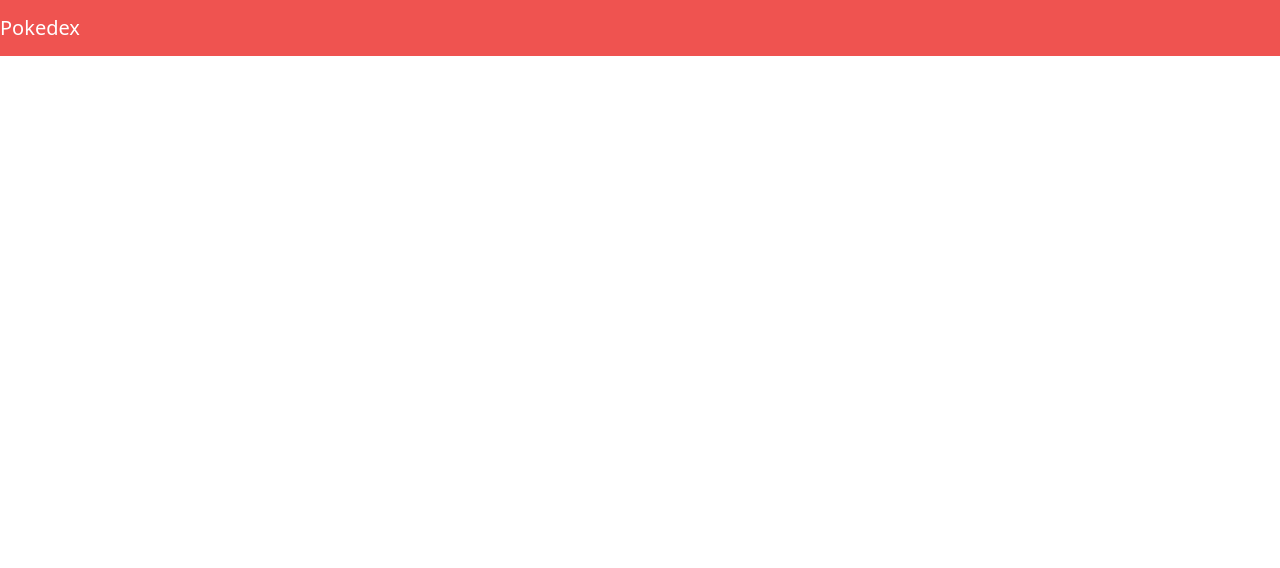
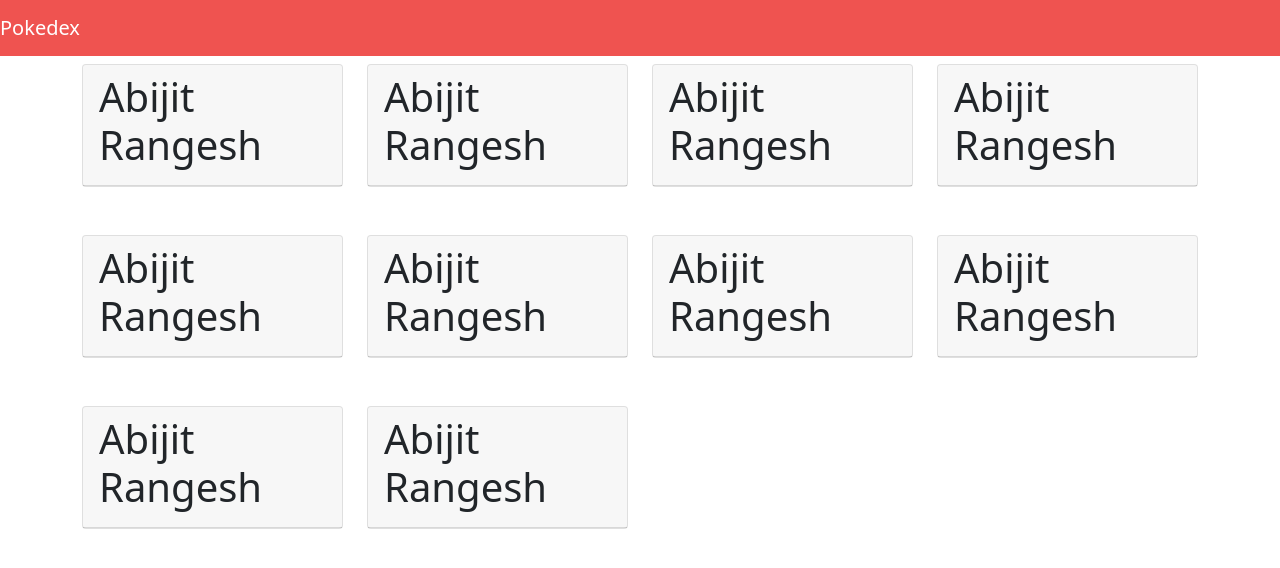
Before and after one commit to MagicalLime/reactdex, a React (Create React App) app: page / in a window 1280 px wide. Shown: the top 568 px of the page. Built offline with nearby package versions, Linux system fonts and the light colour scheme; no server answers.

Commit message:
further edits

```diff
--- a/package.json
+++ b/package.json
@@ -6,6 +6,7 @@
     "@testing-library/jest-dom": "^5.14.1",
     "@testing-library/react": "^11.2.7",
     "@testing-library/user-event": "^12.8.3",
+    "axios": "^0.22.0",
     "bootstrap": "^5.1.1",
     "react": "^17.0.2",
     "react-dom": "^17.0.2",
--- a/src/App.css
+++ b/src/App.css
@@ -1,3 +1,10 @@
+.App {
+  /* padding-top gives 4 "rem" of space from the top */
+  padding-top: 4rem;
+  min-height: 100vh;
+}
+
+
 .navbar {
-  background-color: #ef5350 !important
+  background-color: #ef5350 !important;
 }
--- a/src/App.js
+++ b/src/App.js
@@ -3,6 +3,7 @@ import React, { Component } from 'react';
 import styled from 'styled-components';
 import 'bootstrap/dist/css/bootstrap.min.css';
 import Navbar from './components/layouts/Navbar.js';
+import Dashboard from './components/layouts/Dashboard';
 
 
 
@@ -10,6 +11,9 @@ function App() {
   return (
     <div className="App">
       <Navbar />
+      <div className="container">
+        <Dashboard />
+      </div>
     </div>
   );
 }
--- /dev/null
+++ b/src/components/layouts/Dashboard.js
@@ -0,0 +1,14 @@
+import React, { Component } from 'react';
+import PokemonList from '../pokemon/PokemonList';
+
+export default class Dashboard extends Component {
+    render() {
+        return (
+            <div className="row">
+                <div className="col">
+                    <PokemonList />
+                </div>
+            </div>
+        )
+    }
+}
--- /dev/null
+++ b/src/components/pokemon/PokemonCard.js
@@ -0,0 +1,17 @@
+import React, { Component } from 'react'
+
+export default class PokemonCard extends Component {
+    render() {
+        return (
+            // column medium 3 says 12 / 3 = 4 cards in medium size mode
+            // column small 6 says 12 / 6 = 2 cards in small size mode (like if they're on a phone)
+            <div className='col-md-3 cold-sm-6 mb-5'>
+                <div className="card">
+                    <div className="card-header">
+                        <h1>Abijit Rangesh</h1>
+                    </div>
+                </div>
+            </div>
+        )
+    }
+}
--- a/src/components/pokemon/PokemonList.js
+++ b/src/components/pokemon/PokemonList.js
@@ -0,0 +1,36 @@
+import React, { Component } from 'react'
+import axios from 'axios';
+import PokemonCard from './PokemonCard'
+
+export default class PokemonList extends Component {
+    state = {
+        url: "https://pokeapi.co/api/v2/pokemon",
+        pokemon: null
+
+    };
+
+    async componentDidMount() {
+        // we use await so that we can wait for the fetch request to return and then we can update the state after the fetch request has come through
+        const response = await axios.get(this.state.url);
+        this.setState({ pokemon: response.data['results'] });
+    }
+
+
+    render() {
+        return (
+            <div className="row">
+                <PokemonCard />
+                <PokemonCard />
+                <PokemonCard />
+                <PokemonCard />
+                <PokemonCard />
+                <PokemonCard />
+                <PokemonCard />
+                <PokemonCard />
+                <PokemonCard />
+                <PokemonCard />
+
+            </div>
+        )
+    }
+}
```
Also changed, not shown: 1 other file (tests, documents, lock files or other folders).
